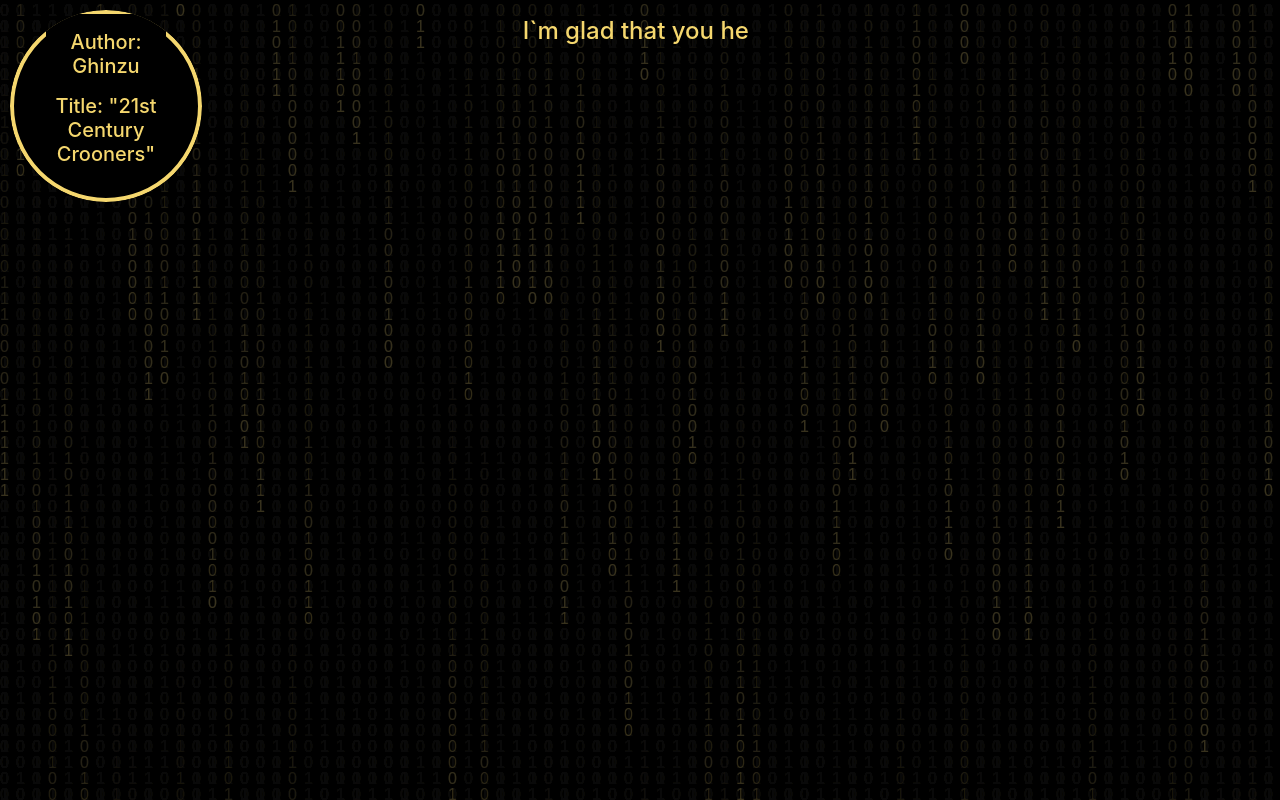
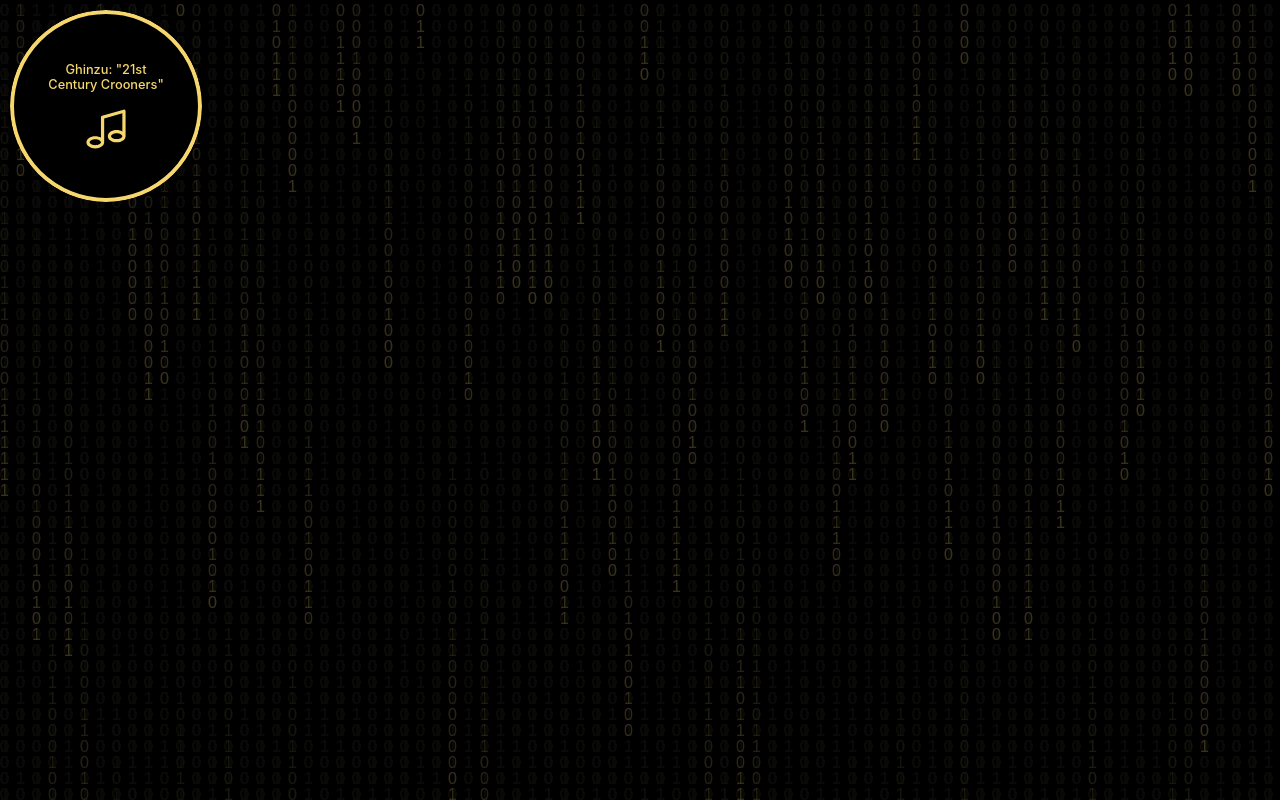
Before and after one commit to Zhark10/AboutMe, a React app: page / in a window 1280 px wide. Built offline with nearby package versions, Linux system fonts and the light colour scheme.

Commit message:
audio color fix

```diff
--- a/src/global/colors.ts
+++ b/src/global/colors.ts
@@ -1,3 +1,3 @@
 export const COLORS = {
-    main: "rgba(245, 215, 110, 1)"
+    main: "rgba(245, 215, 110, 1)",
 }
--- a/src/pages/MainPart/content/Header/Header.css
+++ b/src/pages/MainPart/content/Header/Header.css
@@ -50,22 +50,6 @@
     transition: 0.5s;
 }
 
-.type-text {
-    z-index: 2;
-    margin: 16px;
-    width: 70%;
-    font-size: 24px;
-    display: flex;
-    justify-content: center;
-    align-content: center;
-    font-weight: 500;
-    color: rgba(245, 215, 110, 1);
-}
-
 .svg-icon {
     margin: 16px;
 }
-
-/* * {
-    border: 1px solid red;
-} */
--- a/src/pages/MainPart/content/Header/Header.tsx
+++ b/src/pages/MainPart/content/Header/Header.tsx
@@ -14,13 +14,7 @@ const Header: React.FC = () => {
 
     return (
         <div id="header" >
-            <div className="type-text" style={{ color }}>
-                <Typical
-                    steps={MESSAGES}
-                    loop={Infinity}
-                    wrapper="div"
-                />
-            </div>
+
         </div>
     );
 }
--- a/src/pages/MainPart/content/Header/components/audio-player/audio-player.css
+++ b/src/pages/MainPart/content/Header/components/audio-player/audio-player.css
@@ -1,5 +1,5 @@
 .music-title {
-    font-size: 20px;
+    font-size: 0.8em;
     font-weight: 500;
     align-items: center;
     cursor: pointer;
--- a/src/pages/MainPart/content/Header/components/audio-player/audio-player.tsx
+++ b/src/pages/MainPart/content/Header/components/audio-player/audio-player.tsx
@@ -55,12 +55,9 @@ const AudioPlayer: FC = () => {
         <div className="player" onClick={handleClick}>
           <div className="back-side-flip">
             <div className="music-title" style={{ color }}>
-              Author: {track!.author}
+              {track!.author}: "{track!.title}"
             </div>
-            <div className="music-title" style={{ color }}>
-              Title: "{track!.title}"
-            </div>
-            <NoteSvg color={color} />
+            <NoteSvg color={color}/>
           </div>
         </div>
       </ReactCardFlip>
--- a/src/pages/MainPart/content/Header/components/draggable-player/draggable-player.css
+++ b/src/pages/MainPart/content/Header/components/draggable-player/draggable-player.css
@@ -1,7 +1,7 @@
 .draggable-player {
     z-index: 99999;
     cursor: pointer;
-    border: 4px solid rgba(245, 215, 110, 1);
+    border: 4px solid rgba(245, 215, 110, 0.2);
     color: rgba(245, 215, 110, 1);
     background-color: #000;
     height: 15vh;
--- a/src/pages/MainPart/content/Header/components/draggable-player/draggable-player.tsx
+++ b/src/pages/MainPart/content/Header/components/draggable-player/draggable-player.tsx
@@ -1,19 +1,23 @@
-import React from 'react';
-import './draggable-player.css';
-import Draggable from 'react-draggable';
-import AudioPlayer from '../audio-player/audio-player';
+import React, { useContext } from "react";
+import "./draggable-player.css";
+import Draggable from "react-draggable";
+import AudioPlayer from "../audio-player/audio-player";
+import { ColorContext } from "../../../../../../ColorProvider";
 
 const DraggablePlayer = () => {
-    return (
-        <Draggable
-            handle=".handle-player"
-            defaultPosition={{ x: 10, y: 10 }}>
-            <div className='draggable-player'>
-                {/* <div className="handle-player">Drag from here</div> */}
-                <AudioPlayer />
-            </div>
-        </Draggable>
-    )
-}
+  const {
+    theme: [color],
+  } = useContext(ColorContext as any);
+  return (
+    <>
+      <Draggable handle=".handle-player" defaultPosition={{ x: 10, y: 10 }} >
+        <div className="draggable-player" style={{borderColor: color}}>
+          {/* <div className="handle-player">Drag from here</div> */}
+          <AudioPlayer />
+        </div>
+      </Draggable>
+    </>
+  );
+};
 
 export default DraggablePlayer;
--- a/src/utils/player.ts
+++ b/src/utils/player.ts
@@ -6,15 +6,23 @@ const INITIAL = {
   canvasWidth: window.innerHeight * 0.15,
   canvasHeight: window.innerHeight * 0.15,
   lineColor: COLORS.main,
-}
+};
 
-export const initAudioPlayer = (musicSrc: any, canvasRef: React.RefObject<HTMLCanvasElement>, setColor: any, audioRef: React.RefObject<HTMLAudioElement>) => {
+export const initAudioPlayer = (
+  musicSrc: any,
+  canvasRef: React.RefObject<HTMLCanvasElement>,
+  setColor: any,
+  audioRef: React.RefObject<HTMLAudioElement>
+) => {
   const audio: HTMLAudioElement = audioRef.current!;
-    window.AudioContext = window.AudioContext || (window as any).webkitAudioContext;
+  window.AudioContext =
+    window.AudioContext || (window as any).webkitAudioContext;
   const context = new (window as any).AudioContext();
   audio.src = musicSrc;
 
-    audio.addEventListener('loadeddata', async () => {
+  audio.addEventListener(
+    "loadeddata",
+    async () => {
       const source = await context.createMediaElementSource(audio);
       const analyser = await context.createAnalyser();
       const frequency_array = new Uint8Array(analyser.frequencyBinCount);
@@ -24,11 +32,18 @@ export const initAudioPlayer = (musicSrc: any, canvasRef: React.RefObject<HTMLCa
       analyser.connect(context.destination);
 
       animationLooper(canvasRef, analyser, frequency_array, setColor);
-    }, false);
-    audio.addEventListener('ended', () => audio.play());
-}
+    },
+    false
+  );
+  audio.addEventListener("ended", () => audio.play());
+};
 
-function animationLooper(canvasRef: React.RefObject<HTMLCanvasElement>, analyser: AnalyserNode, frequency_array: Uint8Array, setColor: any) {
+function animationLooper(
+  canvasRef: React.RefObject<HTMLCanvasElement>,
+  analyser: AnalyserNode,
+  frequency_array: Uint8Array,
+  setColor: any
+) {
   const canvas = canvasRef.current!;
   const ctx = canvas.getContext("2d");
   const center_x = INITIAL.canvasWidth / 2;
@@ -47,47 +62,51 @@ function animationLooper(canvasRef: React.RefObject<HTMLCanvasElement>, analyser
 
   analyser.getByteFrequencyData(frequency_array);
   for (let i: number = 0; i < INITIAL.bars; i++) {
-
     //divide a circle into equal parts
-        const rads = Math.PI * 2 / INITIAL.bars;
+    const rads = (Math.PI * 2) / INITIAL.bars;
 
     const bar_height = frequency_array[i] * 0.13;
     const randomRadius = frequency_array[20] * 0.13;
 
     // if(frequency_array[])
-        if (randomRadius < 36) {
-            INITIAL.bar_width = 1
-            INITIAL.lineColor = COLORS.main
-            setColor(COLORS.main);
-
-        } else if (randomRadius > 36 && randomRadius < 46) {
-            INITIAL.bar_width = 3
-            INITIAL.lineColor = 'blue'
-            setColor('blue');
+    if (randomRadius < 15) {
+      INITIAL.bar_width = 1;
+      INITIAL.lineColor = COLORS.main;
+      setColor("rgba(245, 215, 110, 0.6)");
+    } else if (randomRadius > 15 && randomRadius < 23) {
+      INITIAL.bar_width = 3;
+      INITIAL.lineColor = "rgb(62, 106, 171)";
+      setColor("rgba(62, 106, 171, 0.6)");
     } else {
-            INITIAL.bar_width = 5
-            INITIAL.lineColor = 'green'
-            setColor('green');
+      INITIAL.bar_width = 5;
+      INITIAL.lineColor = "rgb(62, 106, 71)";
+      setColor("rgba(62, 106, 71, 0.6)");
     }
 
     const _center_x = center_x;
     const _center_y = center_y;
 
     // set coordinates
-        const x = _center_x + Math.cos(rads * i) * (randomRadius);
-        const y = _center_y + Math.sin(rads * i) * (randomRadius);
+    const x = _center_x + Math.cos(rads * i) * randomRadius;
+    const y = _center_y + Math.sin(rads * i) * randomRadius;
     const x_end = _center_x + Math.cos(rads * i) * (randomRadius + bar_height);
     const y_end = _center_y + Math.sin(rads * i) * (randomRadius + bar_height);
 
     //draw a bar
     drawBar(x, y, x_end, y_end, ctx!);
-
   }
-    window.requestAnimationFrame(() => animationLooper(canvasRef, analyser, frequency_array, setColor));
-
+  window.requestAnimationFrame(() =>
+    animationLooper(canvasRef, analyser, frequency_array, setColor)
+  );
 }
 
-function drawBar(x1: number, y1: number, x2: number, y2: number, ctx: CanvasRenderingContext2D) {
+function drawBar(
+  x1: number,
+  y1: number,
+  x2: number,
+  y2: number,
+  ctx: CanvasRenderingContext2D
+) {
   ctx.strokeStyle = INITIAL.lineColor;
   ctx.lineWidth = INITIAL.bar_width;
   ctx.beginPath();
```
Lines whose indentation alone changed are shown as unchanged.
